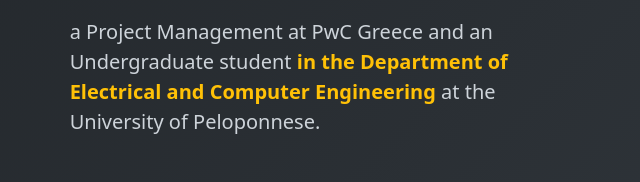
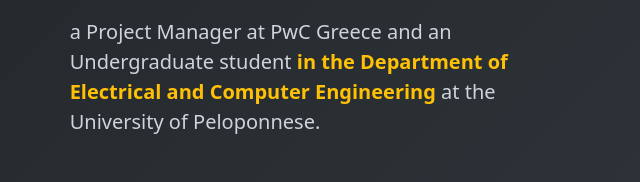
Before and after one commit to KnstDritsas/KnstDritsas.github.io, a plain HTML site: page index.html in a window 1280 px wide. Shown: the part 511-693 px from the top of the page, 102-742 px from the left. Drawn offline with nearby package versions, Linux system fonts and the light colour scheme.

Commit message:
index.html

```diff
--- a/index.html
+++ b/index.html
@@ -91,7 +91,7 @@
           <h1 class="display-2 fw-bolder mb-4">
             <span id="typed-dynamic"></span>
           </h1>
-          <p class="fs-5 mb-5">a Project Management at PwC Greece and an Undergraduate student <b class="yellow">in the Department of Electrical and Computer Engineering</b> at the University of Peloponnese.</p>
+          <p class="fs-5 mb-5">a Project Manager at PwC Greece and an Undergraduate student <b class="yellow">in the Department of Electrical and Computer Engineering</b> at the University of Peloponnese.</p>
           <!-- Updated Know More Button -->
           <a href="#About" class="btn btn-know-more">
             <i class="fa-sharp fa-solid fa-chevron-down"></i> Know More <i class="fa-sharp fa-solid fa-chevron-down"></i>
```
